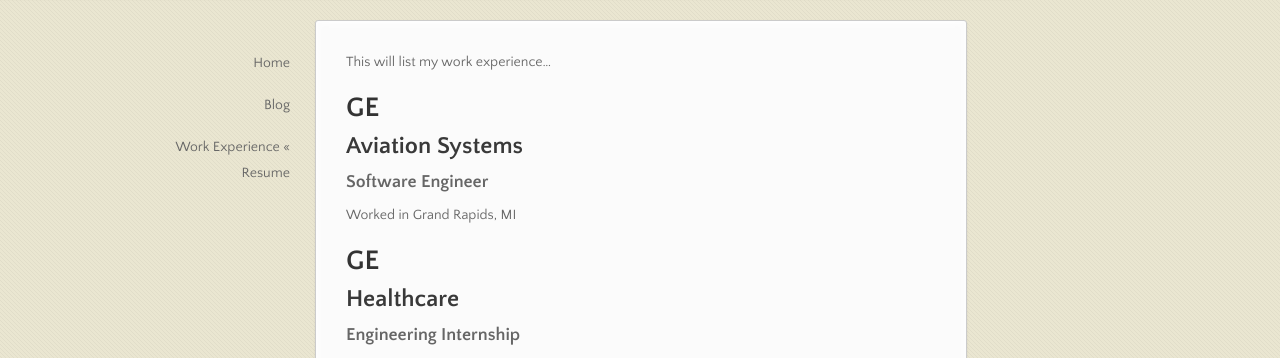
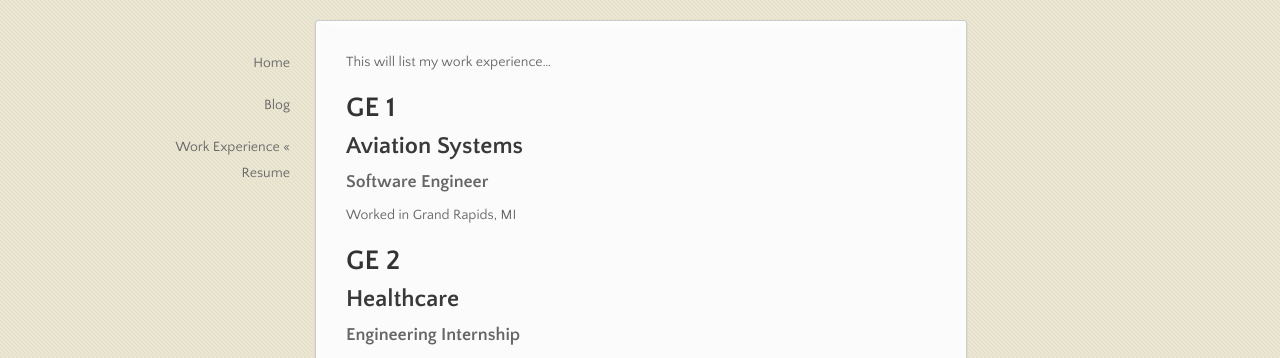
Before and after one commit to pittenga/pittenga.github.io, a Jekyll site: the page built from work_experience.md, in a window 1280 px wide. Shown: the part 170-528 px from the top of the page. Built offline with Jekyll 4.4.1, drawn with Linux system fonts in a browser that asks for light colours; nearby versions of some CDN libraries.

```diff
--- a/_includes/nav.html
+++ b/_includes/nav.html
@@ -27,7 +27,7 @@
   {% endif %}
   {% endfor %}
   <li>
-    <a href="#" onClick="window.open('{{ site.baseurl }}/resume');">
+    <a onClick="window.open('{{ site.baseurl }}/resume');">
       Resume
       </a>
   </li>
--- a/work_experience.md
+++ b/work_experience.md
@@ -4,7 +4,7 @@
 ---
 This will list my work experience...
 
-# GE
+# GE 1
 
 ## Aviation Systems
 
@@ -12,7 +12,7 @@
 
 Worked in Grand Rapids, MI
 
-# GE
+# GE 2
 
 ## Healthcare
 
```
